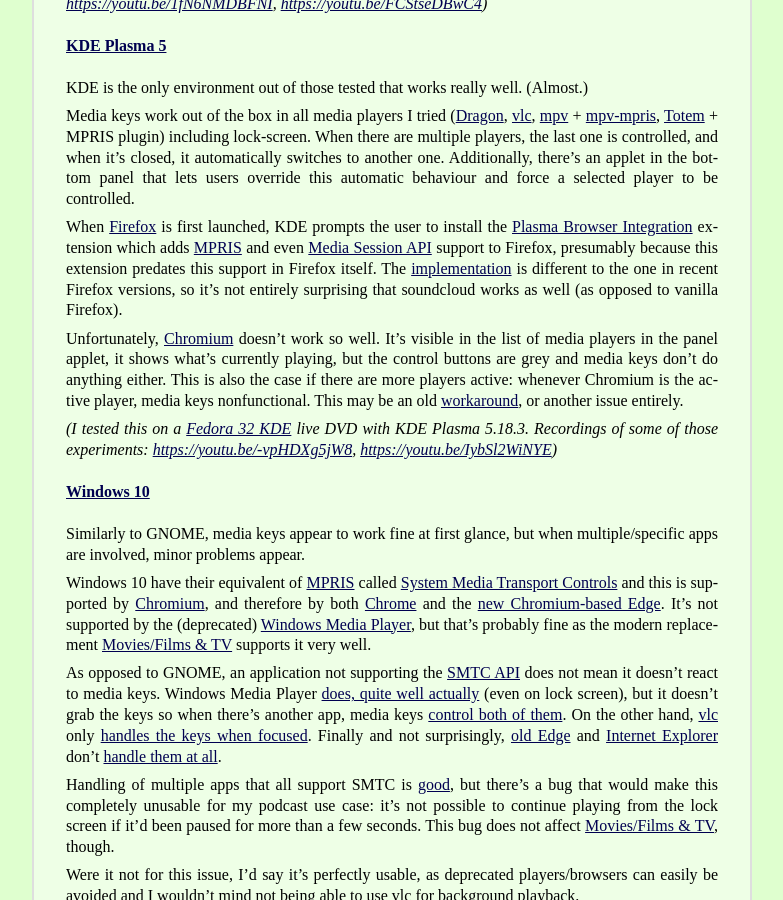
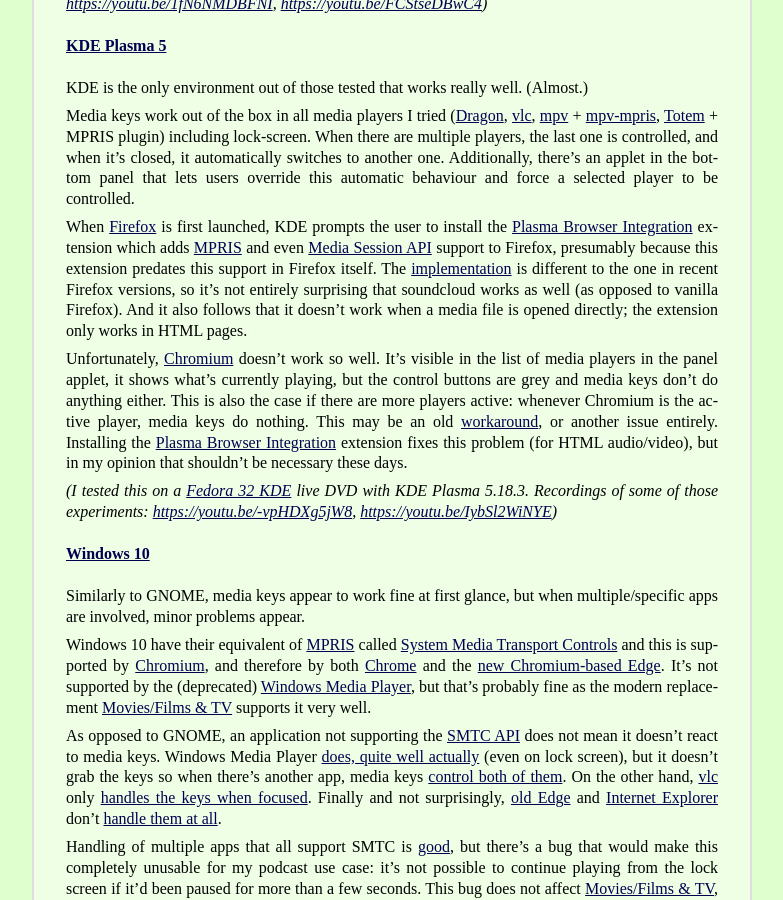
Before and after one commit to liskin/work.lisk.in, a Jekyll site: the page built from _posts/2020-05-06-linux-media-control.md, in a window 1280 px wide and 900 px high, scrolled down 3895 px. Shown: the whole window, without its empty margins (248-1031 px from the left). Built offline with Jekyll 4.4.1, drawn with Linux system fonts in a browser that asks for light colours; comment, search, counter and statistics services are not loaded.

Commit message:
linux-media-control: KDE additional details

```diff
--- a/_posts/2020-05-06-linux-media-control.md
+++ b/_posts/2020-05-06-linux-media-control.md
@@ -282,14 +282,18 @@
 Session API][] support to Firefox, presumably because this extension predates
 this support in Firefox itself. The [implementation][plasma-mediasession-shim]
 is different to the one in recent Firefox versions, so it's not entirely
-surprising that soundcloud works as well (as opposed to vanilla Firefox).
+surprising that soundcloud works as well (as opposed to vanilla Firefox). And
+it also follows that it doesn't work when a media file is opened directly; the
+extension only works in HTML pages.
 
 Unfortunately, [Chromium][] doesn't work so well. It's visible in the list of
 media players in the panel applet, it shows what's currently playing, but the
 control buttons are grey and media keys don't do anything either. This is also
 the case if there are more players active: whenever Chromium is the active
-player, media keys nonfunctional. This may be an old
-[workaround][plasma-chromium-blacklist], or another issue entirely.
+player, media keys do nothing. This may be an old
+[workaround][plasma-chromium-blacklist], or another issue entirely. Installing
+the [Plasma Browser Integration][] extension fixes this problem (for HTML
+audio/video), but in my opinion that shouldn't be necessary these days.
 
 <i>
 (I tested this on a [Fedora 32 KDE][] live DVD with KDE Plasma 5.18.3.
```
